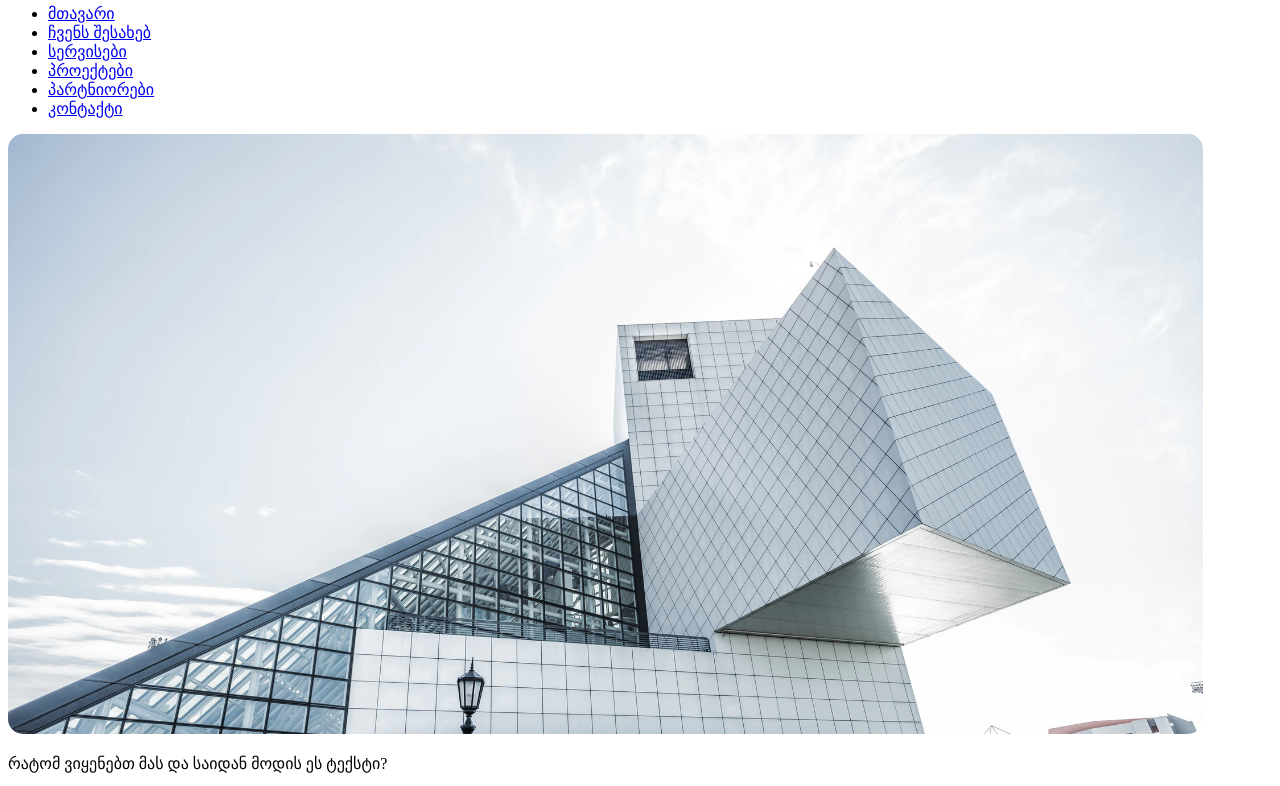
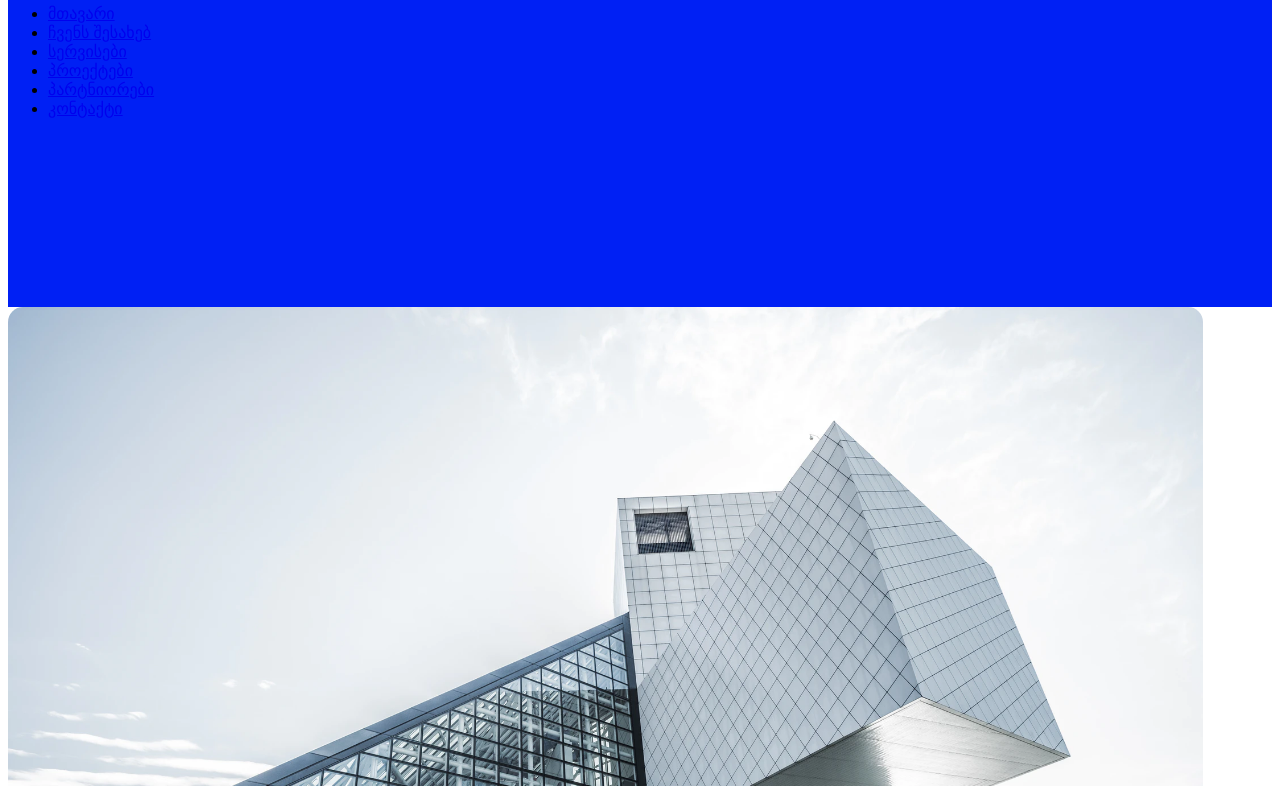
Before and after one commit to Katrin2108/emushkudiani5, a plain HTML site: page index.html in a window 1280 px wide. Shown: the part 89-875 px from the top of the page. Drawn offline with Linux system fonts and the light colour scheme.

Commit message:
style css add

```diff
--- a/index.html
+++ b/index.html
@@ -4,7 +4,7 @@
 	<meta charset="utf-8">
 	<meta name="viewport" content="width=device-width, initial-scale=1">
 	<title>emushkudiani5</title>
-	<link rel="stylesheet" type="text/css" href="assets/css/stile.css">
+	<link rel="stylesheet" type="text/css" href="style.css">
 </head>
 <body>
 	<header>
--- a/style.css
+++ b/style.css
@@ -0,0 +1,5 @@
+header{
+	height: 387.56px;
+	background-color: #0020F4;
+
+}
```
